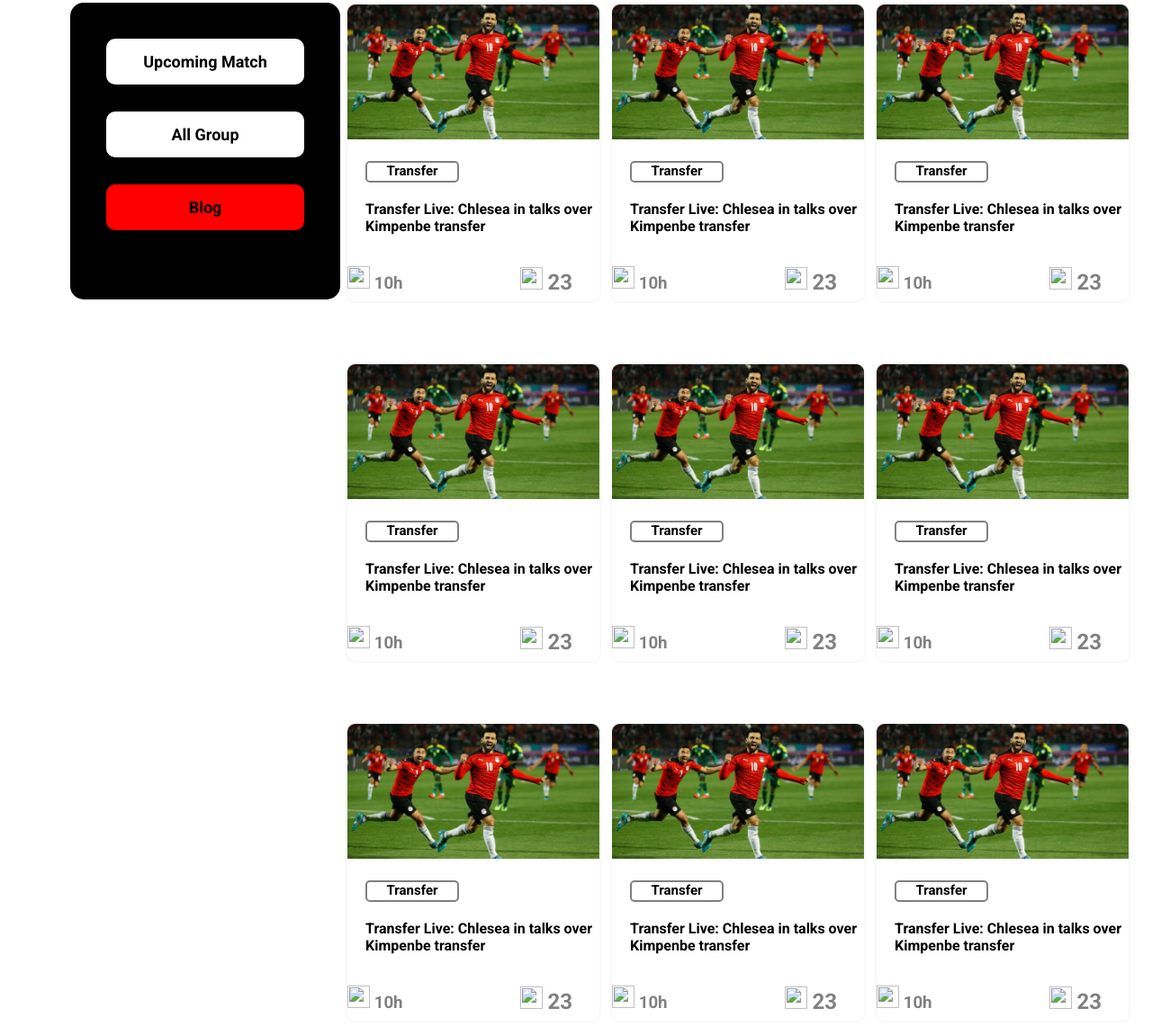
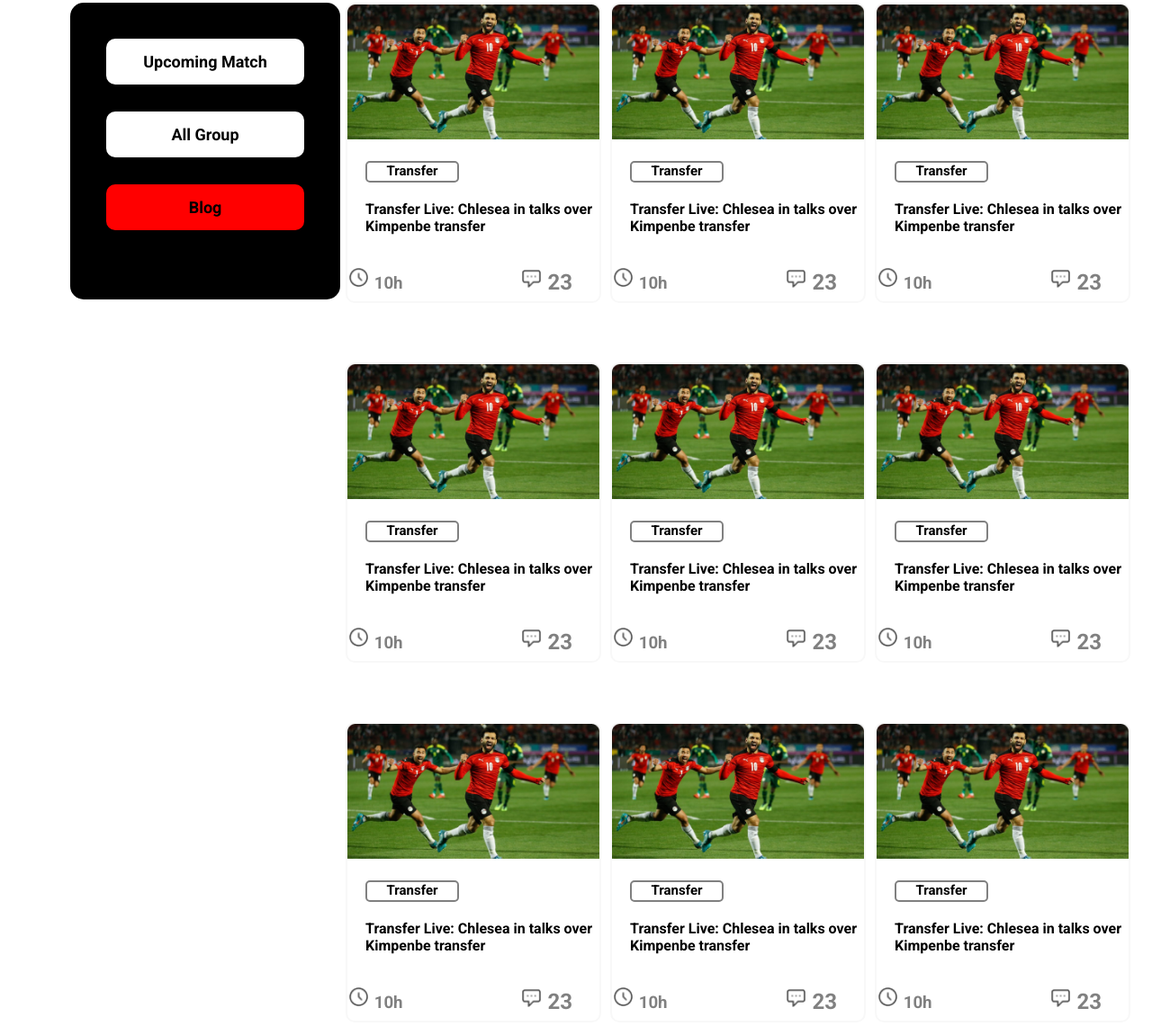
Before and after one commit to atnishat/Assignment-2, a plain HTML site: page index.html in a window 1280 px wide. Shown: the part 705-1856 px from the top of the page at 90% size. Drawn offline with Linux system fonts and the light colour scheme; the site is published under a folder, as on GitHub Pages, so addresses that start at the root find nothing.

Commit message:
icont image

```diff
--- a/index.html
+++ b/index.html
@@ -90,8 +90,8 @@
                                 <p>Transfer Live: Chlesea in talks
                                     over Kimpenbe transfer</p>
                                     <div class="icon-link">
-                                        <h3> <img src="/world-cup-main/assets/Time Icon.png" alt=""> 10h</h3>
-                                        <h2> <img src="/world-cup-main/assets/Chat Icon.png" alt=""> 23</h2>
+                                        <h3> <img src="./world-cup-main/assets/Time Icon.png" alt=""> 10h</h3>
+                                        <h2> <img src="./world-cup-main/assets/Chat Icon.png" alt=""> 23</h2>
                                     </div>
                                 </div>
 
@@ -105,8 +105,8 @@
                                     over Kimpenbe transfer</p>
 
                                     <div class="icon-link">
-                                        <h3> <img src="/world-cup-main/assets/Time Icon.png" alt=""> 10h</h3>
-                                        <h2> <img src="/world-cup-main/assets/Chat Icon.png" alt=""> 23</h2>
+                                        <h3> <img src="./world-cup-main/assets/Time Icon.png" alt=""> 10h</h3>
+                                        <h2> <img src="./world-cup-main/assets/Chat Icon.png" alt=""> 23</h2>
                                     </div>
                                 </div>
 
@@ -120,8 +120,8 @@
                                     over Kimpenbe transfer</p>
 
                                     <div class="icon-link">
-                                        <h3> <img src="/world-cup-main/assets/Time Icon.png" alt=""> 10h</h3>
-                                        <h2> <img src="/world-cup-main/assets/Chat Icon.png" alt=""> 23</h2>
+                                        <h3> <img src="./world-cup-main/assets/Time Icon.png" alt=""> 10h</h3>
+                                        <h2> <img src="./world-cup-main/assets/Chat Icon.png" alt=""> 23</h2>
                                     </div>
                                 </div>
 
@@ -134,8 +134,8 @@
                                     over Kimpenbe transfer</p>
 
                                     <div class="icon-link">
-                                        <h3> <img src="/world-cup-main/assets/Time Icon.png" alt=""> 10h</h3>
-                                        <h2> <img src="/world-cup-main/assets/Chat Icon.png" alt=""> 23</h2>
+                                        <h3> <img src="./world-cup-main/assets/Time Icon.png" alt=""> 10h</h3>
+                                        <h2> <img src="./world-cup-main/assets/Chat Icon.png" alt=""> 23</h2>
                                     </div>
                                 </div>
 
@@ -148,8 +148,8 @@
                                     over Kimpenbe transfer</p>
 
                                     <div class="icon-link">
-                                        <h3> <img src="/world-cup-main/assets/Time Icon.png" alt=""> 10h</h3>
-                                        <h2> <img src="/world-cup-main/assets/Chat Icon.png" alt=""> 23</h2>
+                                        <h3> <img src="./world-cup-main/assets/Time Icon.png" alt=""> 10h</h3>
+                                        <h2> <img src="./world-cup-main/assets/Chat Icon.png" alt=""> 23</h2>
                                     </div>
                                 </div>
 
@@ -163,8 +163,8 @@
                                     over Kimpenbe transfer</p>
 
                                     <div class="icon-link">
-                                        <h3> <img src="/world-cup-main/assets/Time Icon.png" alt=""> 10h</h3>
-                                        <h2> <img src="/world-cup-main/assets/Chat Icon.png" alt=""> 23</h2>
+                                        <h3> <img src="./world-cup-main/assets/Time Icon.png" alt=""> 10h</h3>
+                                        <h2> <img src="./world-cup-main/assets/Chat Icon.png" alt=""> 23</h2>
                                     </div>
                                 </div>
 
@@ -178,8 +178,8 @@
                                         over Kimpenbe transfer</p>
 
                                         <div class="icon-link">
-                                            <h3> <img src="/world-cup-main/assets/Time Icon.png" alt=""> 10h</h3>
-                                            <h2> <img src="/world-cup-main/assets/Chat Icon.png" alt=""> 23</h2>
+                                            <h3> <img src="./world-cup-main/assets/Time Icon.png" alt=""> 10h</h3>
+                                            <h2> <img src="./world-cup-main/assets/Chat Icon.png" alt=""> 23</h2>
                                         </div>
                                     </div>
 
@@ -194,8 +194,8 @@
                                     over Kimpenbe transfer</p>
 
                                     <div class="icon-link">
-                                        <h3> <img src="/world-cup-main/assets/Time Icon.png" alt=""> 10h</h3>
-                                        <h2> <img src="/world-cup-main/assets/Chat Icon.png" alt=""> 23</h2>
+                                        <h3> <img src="./world-cup-main/assets/Time Icon.png" alt=""> 10h</h3>
+                                        <h2> <img src="./world-cup-main/assets/Chat Icon.png" alt=""> 23</h2>
                                     </div>
                                 </div>
 
@@ -209,8 +209,8 @@
                                     over Kimpenbe transfer</p>
 
                                     <div class="icon-link">
-                                        <h3> <img src="/world-cup-main/assets/Time Icon.png" alt=""> 10h</h3>
-                                        <h2> <img src="/world-cup-main/assets/Chat Icon.png" alt=""> 23</h2>
+                                        <h3> <img src="./world-cup-main/assets/Time Icon.png" alt=""> 10h</h3>
+                                        <h2> <img src="./world-cup-main/assets/Chat Icon.png" alt=""> 23</h2>
                                     </div>
                                 </div>
 
```
